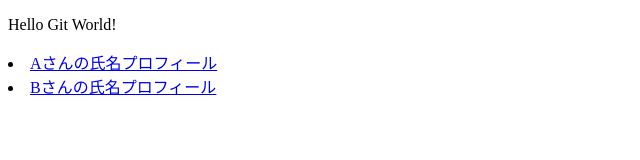
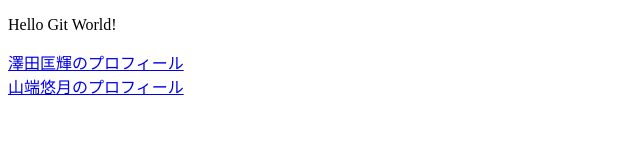
Before and after one commit to yuzuki29/gloupwork, a plain HTML site: page index.html in a window 1280 px wide. Shown: the whole page, without its empty margins (0-640 px from the left). Drawn offline with Linux system fonts and the light colour scheme.

Commit message:
index.htmlの修正

```diff
--- a/index.html
+++ b/index.html
@@ -3,7 +3,7 @@
 	<body>
 		<p>Hello Git World!</p>
 
-                <li><a href="gloupwork/profile_A.html">Aさんの氏名プロフィール</samp></a></li>
-                <li><a href="gloupwork/profile_B.html">Bさんの氏名プロフィール</samp></a></li>
+		<a href="profile_A.html">澤田匡輝のプロフィール</a><br>
+                <a href="profile_B.html">山端悠月のプロフィール</a>
 	</body>
 </html>
```
